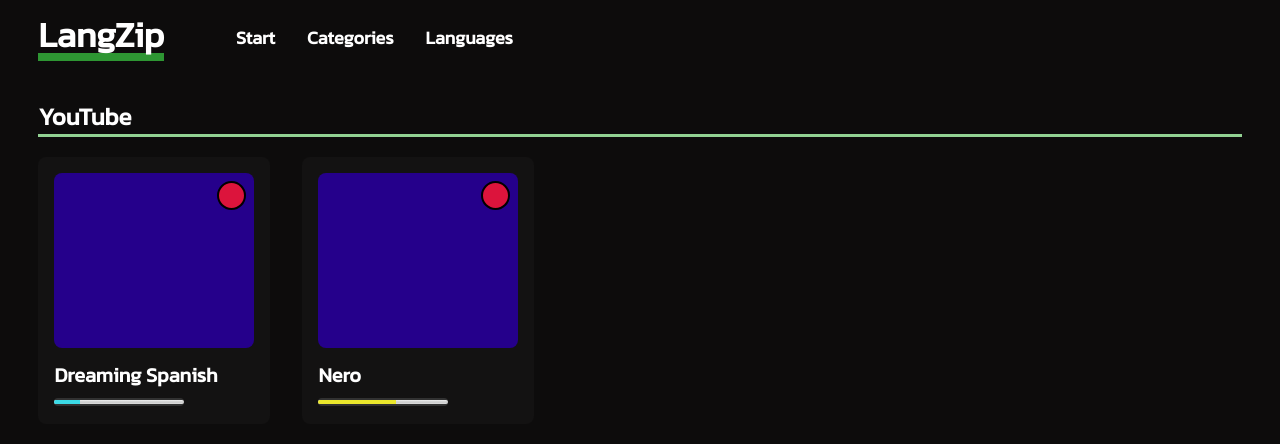
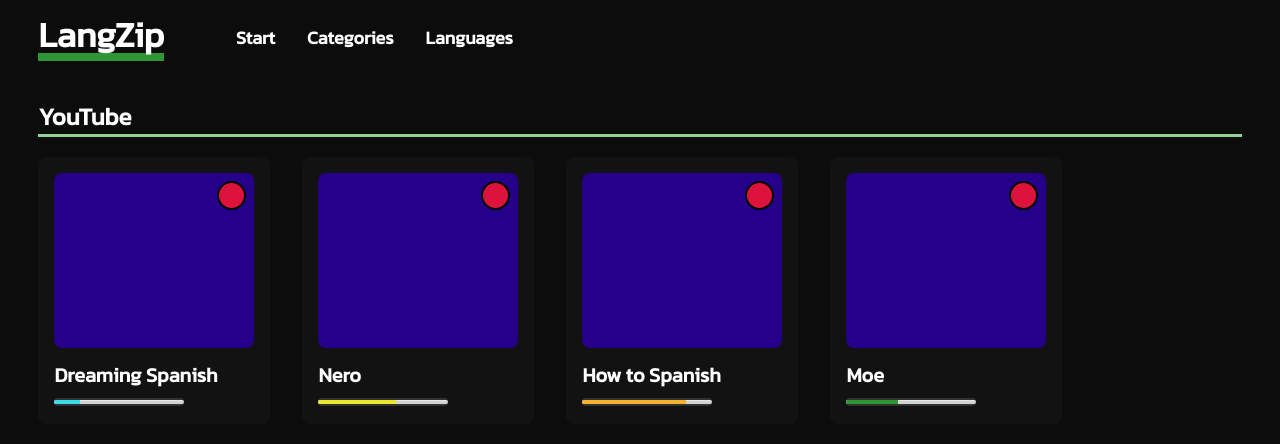
Before and after one commit to NChesser/lang-zip, a React (Create React App) app: page /start in a window 1280 px wide. Shown: the top 444 px of the page. Built offline with nearby package versions, Linux system fonts and the light colour scheme.

Commit message:
Minor Dispaly Improvements

```diff
--- a/src/assets/styles/layout.css
+++ b/src/assets/styles/layout.css
@@ -192,7 +192,7 @@
     /* color: hotpink; */
     margin-right: -2rem;
     font-size: 35px;
-    background: linear-gradient(0deg, var(--beginner) 15%, var(--background-color) 0%);
+    background: linear-gradient(0deg, var(--primary-color) 15%, var(--background-color) 0%);
 }
 
 .primary-title:hover {
@@ -217,6 +217,10 @@
 
 .primary-navigation a:hover {
     color: var(--subtitle-color);
+}
+
+.primary-navigation > .active > a {
+    color: var(--primary-color);
 }
 
 /* .primary-navigation a::before {
@@ -280,6 +284,7 @@
 .card:hover {
     background-color: rgb(var(--card-color), 0.5);
     cursor: pointer;
+    transform: scale(1.05);
 }
 
 .card:hover .card-overlay {
--- a/src/data/categories/YouTube.json
+++ b/src/data/categories/YouTube.json
@@ -42,5 +42,50 @@
             "youtube",
             "website"
         ]
+    },
+    {
+        "id": 1,
+        "type": "youtube",
+        "title": "How to Spanish",
+        "difficulty": "advanced",
+        "description": "Nick's Gaming Channel",
+        "url": "https://www.youtube.com/c/DreamingSpanish",
+        "website": "https://www.dreamingspanish.com/",
+        "thumnail": null,
+        "language": [
+            "spanish"
+        ],
+        "genres": [
+            "youtube",
+            "comprehensible input",
+            "general"
+        ],
+        "partof": [
+            "youtube",
+            "website"
+        ]
+    }
+    ,
+    {
+        "id": 1,
+        "type": "youtube",
+        "title": "Moe",
+        "difficulty": "beginner",
+        "description": "Nick's Gaming Channel",
+        "url": "https://www.youtube.com/c/DreamingSpanish",
+        "website": "https://www.dreamingspanish.com/",
+        "thumnail": null,
+        "language": [
+            "spanish"
+        ],
+        "genres": [
+            "youtube",
+            "comprehensible input",
+            "general"
+        ],
+        "partof": [
+            "youtube",
+            "website"
+        ]
     }
 ]
--- a/src/pages/LibraryItem.tsx
+++ b/src/pages/LibraryItem.tsx
@@ -20,7 +20,7 @@
 
             </div>
             <div>
-                <h2>{selectedItem?.title}</h2>
+                <h2 className='disable-gutters'>{selectedItem?.title}</h2>
                 <p className='subtitle'>{selectedItem?.description}</p>
 
                 <p>Generes: {(selectedItem.genres || []).map(genre => <span>{genre}, </span>)}</p>
```
